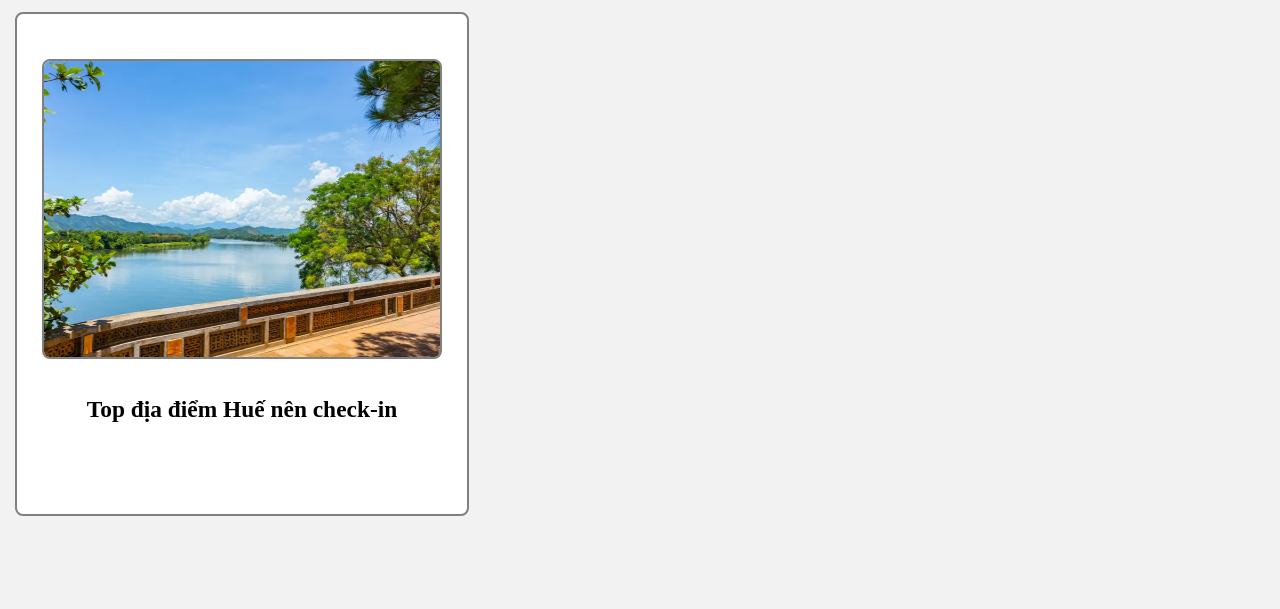
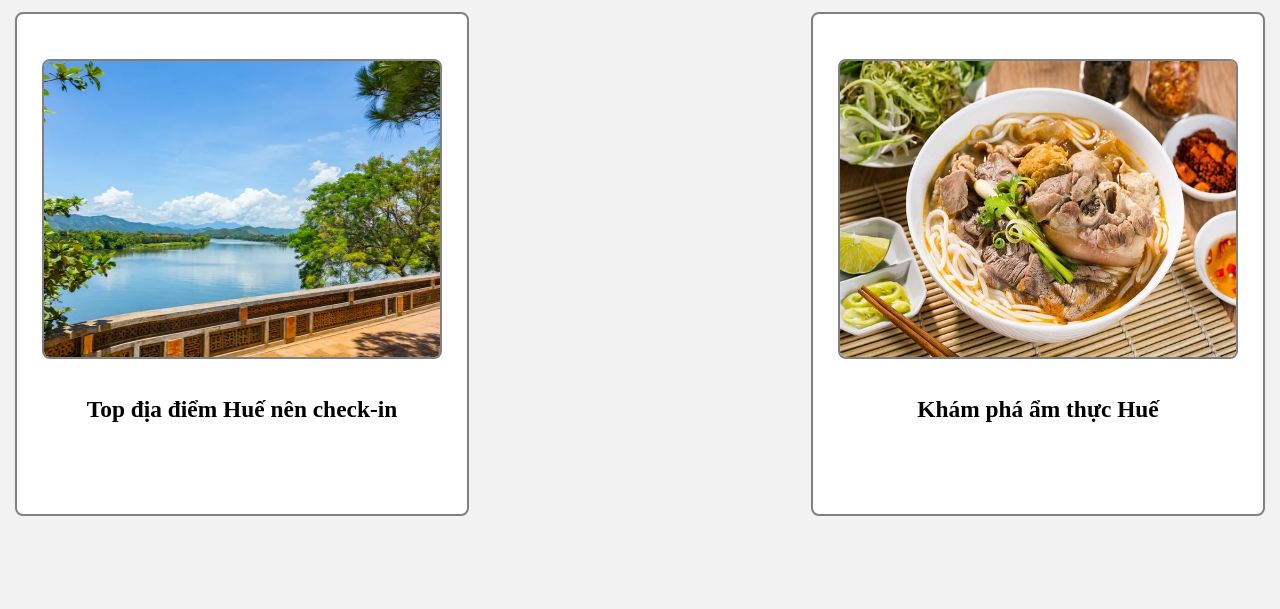
Before and after one commit to TrendBattles/travel-blogs, a plain HTML site: page blog-list/index.html in a window 1280 px wide. Shown: the part 191-800 px from the top of the page. Drawn offline with Linux system fonts and the light colour scheme; a web font is replaced by a local one.

Commit message:
adding links

```diff
--- a/blog-list/index.html
+++ b/blog-list/index.html
@@ -62,6 +62,16 @@
                     Top địa điểm Huế nên check-in
                 </h3>
             </a>
+
+            <a id = "link_box" href = "../kham-pha-am-thuc-hue/" target = "_blank">
+                <div id = "image_box">
+                    <img src = "../kham-pha-am-thuc-hue/bun-bo-2.png" alt = "Image not found">
+                </div>
+
+                <h3 id = "blog_name">
+                    Khám phá ẩm thực Huế
+                </h3>
+            </a>
         </div>
     </div>
 
```
Also changed, not shown: index.html (+3 -4 lines).
